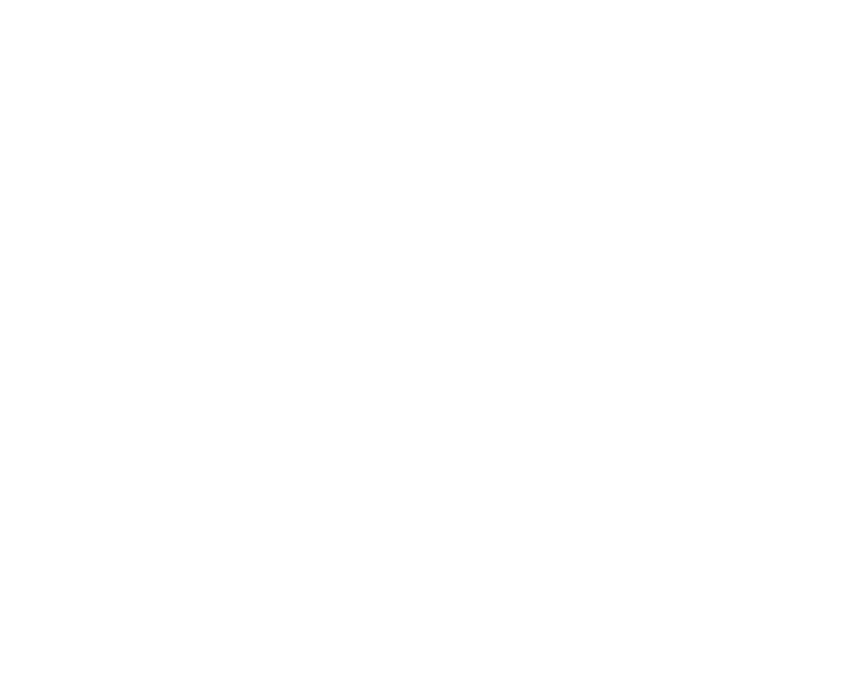
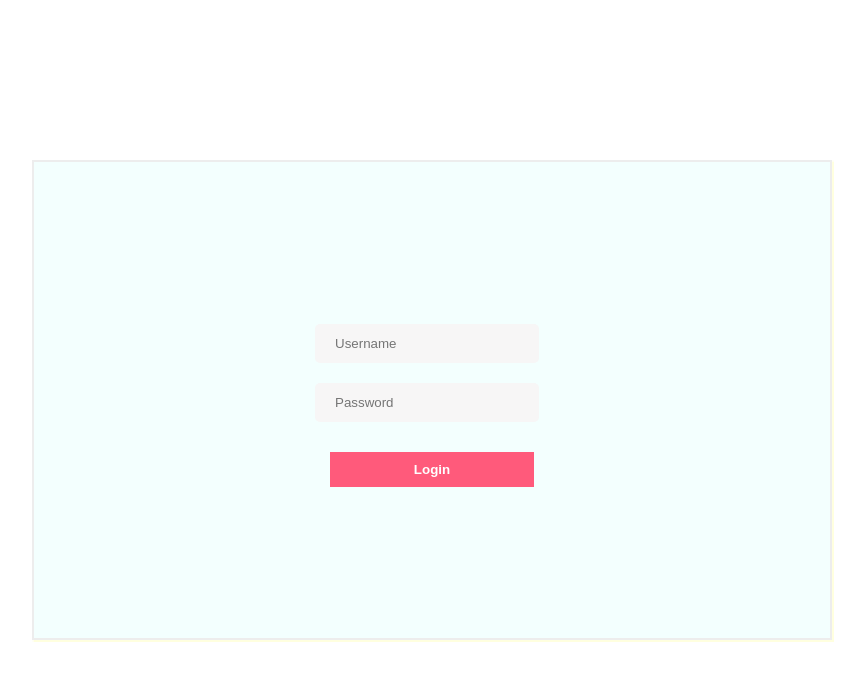
Before and after one commit to TMP-The-Major-Project/Thrift-Store, a React (Create React App) app in the folder frontend/: page /login in a window 1280 px wide. Before the commit this address had no page. Shown: the top 680 px of the page, without its empty margins (208-1073 px from the left). Built offline with nearby package versions, Linux system fonts and the light colour scheme.

Commit message:
Created login.js

```diff
--- a/frontend/src/App.js
+++ b/frontend/src/App.js
@@ -2,6 +2,7 @@
 import { BrowserRouter as Router, Route, Routes, Navigate } from "react-router-dom";
 
 import SignUp from "./Valdiate/SignUp";
+import Login from "./Valdiate/Login"
 import Navigation from "./Navigation/Nav";
 import Products from "./Products/Products";
 import products from "./db/data";
@@ -95,6 +96,15 @@
           }
         />
 
+        <Route
+          path="/login"
+          element={
+            <>
+              <Login/>
+            </>
+          }
+        />
+
       </Routes>
     </Router>
   );
--- /dev/null
+++ b/frontend/src/Valdiate/Login.js
@@ -0,0 +1,77 @@
+import { useState } from "react";
+import "./Validate.css";
+
+function Login(){
+
+    const [username, setUsername] = useState("")
+    const [email, setEmail] = useState("")
+    const [password, setPassword] = useState("")
+    const [confirmPassword, setConfirmPassword] = useState("")
+
+    const [errorUserName, setErrorUserName] = useState("")
+    const [errorEmail, setErrorEmail] = useState("")
+    const [errorPassword, setErrorPassword] = useState("")
+    const [errorConfirmPassword, setErrorConfirmPassword] = useState("")
+
+    const [userColor, setUserColor] = useState("")
+    const [emailColor, setEmailColor] = useState("")
+    const [passwordColor, setPasswordColor] = useState("")
+    const [confirmPasswordColor, setConfirmPasswordColor] = useState("")
+
+    function Login(e){
+        e.preventDefault()
+
+        // if (username.length > 5){
+        //     setErrorUserName("")
+        //     setUserColor("green")
+        // } else{
+        //     setErrorUserName("Username must be 5 letters long")
+        //     setUserColor("red")
+        // }
+
+
+        // if(password!=="" && password===confirmPassword){
+        //     setErrorConfirmPassword("")
+        //     setConfirmPasswordColor("green")
+        // } else{
+        //     setErrorConfirmPassword("Password does not match")
+        //     setConfirmPasswordColor("red")
+        // }
+
+
+    }
+
+    return (
+        <>
+            <div className="card">
+                <div className="card-image"></div>
+
+                <form>
+                    <input
+                        type="text"
+                        placeholder="Username"
+                        style={{borderColor:userColor}}
+                        value={username}
+                        onChange={(e) => setUsername(e.target.value)}
+                    />
+                    <p className="error">{errorUserName}</p>
+
+
+                    <input
+                        type="password"
+                        placeholder="Password"
+                        style={{borderColor:passwordColor}}
+                        value={password}
+                        onChange={(e) => setPassword(e.target.value)}
+                    />
+                    <p className="error">{errorPassword}</p>
+
+
+                    <button className="loginButton" onClick={Login}>Login</button>
+                </form>
+            </div>
+        </>
+    );
+}
+
+export default Login;
--- a/frontend/src/Valdiate/Validate.css
+++ b/frontend/src/Valdiate/Validate.css
@@ -49,3 +49,15 @@
     color: #fff;
     font-weight: bold;
 }
+
+.loginButton{
+    width: 80%;
+    margin-top: 20px;
+    padding: 10px 20px;
+    background: transparent;
+    background: rgb(255, 90, 123);
+    cursor: pointer;
+    border: none;
+    color: #fff;
+    font-weight: bold;
+}
```
